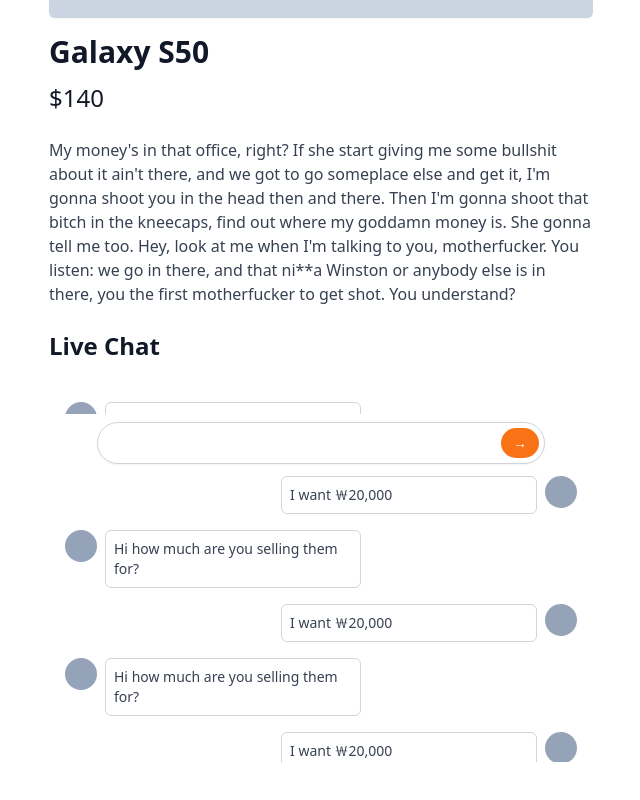
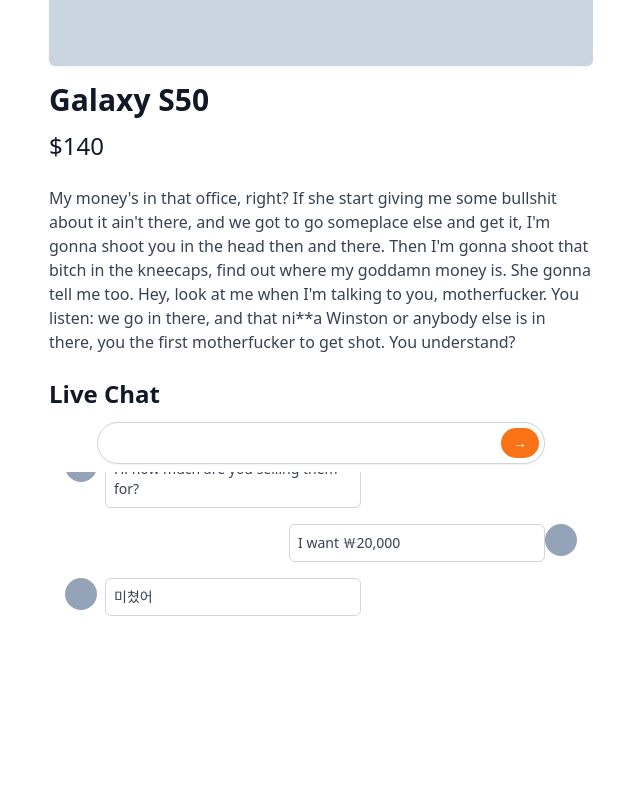
Before and after one commit to eenooy/carrot-market, a Next.js app: page /live/0 in a window 1280 px wide. Shown: the part 328-1128 px from the top of the page, without its empty margins (319-959 px from the left). Built offline with nearby package versions, Linux system fonts and the light colour scheme.

Commit message:
modify: 라이브페이지 컴포넌트화

```diff
--- a/pages/live/[id].tsx
+++ b/pages/live/[id].tsx
@@ -1,8 +1,11 @@
 import type { NextPage } from "next";
+import Layout from "../../components/layout";
+import Message from "../../components/message";
 
 const Stream: NextPage = () => {
     return (
-        <div className="py-10 px-4 space-y-4">
+        <Layout canGoBack>
+            <div className="py-10 px-4  space-y-4">
                 <div className="w-full rounded-md shadow-sm bg-slate-300 aspect-video" />
                 <div className="mt-5">
                     <h1 className="text-3xl font-bold text-gray-900">Galaxy S50</h1>
@@ -10,103 +13,22 @@
                     <p className=" my-6 text-gray-700">
                         My money&apos;s in that office, right? If she start giving me some
                         bullshit about it ain&apos;t there, and we got to go someplace else
-                    and get it, I&apos;m gonna shoot you in the head then and there. Then
-                    I&apos;m gonna shoot that bitch in the kneecaps, find out where my
-                    goddamn money is. She gonna tell me too. Hey, look at me when I&apos;m
-                    talking to you, motherfucker. You listen: we go in there, and that
-                    ni**a Winston or anybody else is in there, you the first motherfucker
-                    to get shot. You understand?
+                        and get it, I&apos;m gonna shoot you in the head then and there.
+                        Then I&apos;m gonna shoot that bitch in the kneecaps, find out where
+                        my goddamn money is. She gonna tell me too. Hey, look at me when
+                        I&apos;m talking to you, motherfucker. You listen: we go in there,
+                        and that ni**a Winston or anybody else is in there, you the first
+                        motherfucker to get shot. You understand?
                     </p>
                 </div>
                 <div>
                     <h2 className="text-2xl font-bold text-gray-900">Live Chat</h2>
                     <div className="py-10 pb-16 h-[50vh] overflow-y-scroll  px-4 space-y-4">
-                    <div className="flex items-start space-x-2">
-                        <div className="w-8 h-8 rounded-full bg-slate-400" />
-                        <div className="w-1/2 text-sm text-gray-700 p-2 border border-gray-300 rounded-md">
-                            <p>Hi how much are you selling them for?</p>
+                        <Message message="Hi how much are you selling them for?" />
+                        <Message message="I want ￦20,000" reversed />
+                        <Message message="미쳤어" />
                     </div>
-                    </div>
-                    <div className="flex flex-row-reverse items-start space-x-2 space-x-reverse">
-                        <div className="w-8 h-8 rounded-full bg-slate-400" />
-                        <div className="w-1/2 text-sm text-gray-700 p-2 border border-gray-300 rounded-md">
-                            <p>I want ￦20,000</p>
-                        </div>
-                    </div>
-                    <div className="flex items-start space-x-2">
-                        <div className="w-8 h-8 rounded-full bg-slate-400" />
-                        <div className="w-1/2 text-sm text-gray-700 p-2 border border-gray-300 rounded-md">
-                            <p>Hi how much are you selling them for?</p>
-                        </div>
-                    </div>
-                    <div className="flex flex-row-reverse items-start space-x-2 space-x-reverse">
-                        <div className="w-8 h-8 rounded-full bg-slate-400" />
-                        <div className="w-1/2 text-sm text-gray-700 p-2 border border-gray-300 rounded-md">
-                            <p>I want ￦20,000</p>
-                        </div>
-                    </div>
-                    <div className="flex items-start space-x-2">
-                        <div className="w-8 h-8 rounded-full bg-slate-400" />
-                        <div className="w-1/2 text-sm text-gray-700 p-2 border border-gray-300 rounded-md">
-                            <p>Hi how much are you selling them for?</p>
-                        </div>
-                    </div>
-                    <div className="flex flex-row-reverse items-start space-x-2 space-x-reverse">
-                        <div className="w-8 h-8 rounded-full bg-slate-400" />
-                        <div className="w-1/2 text-sm text-gray-700 p-2 border border-gray-300 rounded-md">
-                            <p>I want ￦20,000</p>
-                        </div>
-                    </div>
-                    <div className="flex items-start space-x-2">
-                        <div className="w-8 h-8 rounded-full bg-slate-400" />
-                        <div className="w-1/2 text-sm text-gray-700 p-2 border border-gray-300 rounded-md">
-                            <p>Hi how much are you selling them for?</p>
-                        </div>
-                    </div>
-                    <div className="flex flex-row-reverse items-start space-x-2 space-x-reverse">
-                        <div className="w-8 h-8 rounded-full bg-slate-400" />
-                        <div className="w-1/2 text-sm text-gray-700 p-2 border border-gray-300 rounded-md">
-                            <p>I want ￦20,000</p>
-                        </div>
-                    </div>
-                    <div className="flex items-start space-x-2">
-                        <div className="w-8 h-8 rounded-full bg-slate-400" />
-                        <div className="w-1/2 text-sm text-gray-700 p-2 border border-gray-300 rounded-md">
-                            <p>Hi how much are you selling them for?</p>
-                        </div>
-                    </div>
-                    <div className="flex flex-row-reverse items-start space-x-2 space-x-reverse">
-                        <div className="w-8 h-8 rounded-full bg-slate-400" />
-                        <div className="w-1/2 text-sm text-gray-700 p-2 border border-gray-300 rounded-md">
-                            <p>I want ￦20,000</p>
-                        </div>
-                    </div>
-                    <div className="flex items-start space-x-2">
-                        <div className="w-8 h-8 rounded-full bg-slate-400" />
-                        <div className="w-1/2 text-sm text-gray-700 p-2 border border-gray-300 rounded-md">
-                            <p>Hi how much are you selling them for?</p>
-                        </div>
-                    </div>
-                    <div className="flex flex-row-reverse items-start space-x-2 space-x-reverse">
-                        <div className="w-8 h-8 rounded-full bg-slate-400" />
-                        <div className="w-1/2 text-sm text-gray-700 p-2 border border-gray-300 rounded-md">
-                            <p>I want ￦20,000</p>
-                        </div>
-                    </div>
-                    <div className="flex items-start space-x-2">
-                        <div className="w-8 h-8 rounded-full bg-slate-400" />
-                        <div className="w-1/2 text-sm text-gray-700 p-2 border border-gray-300 rounded-md">
-                            <p>Hi how much are you selling them for?</p>
-                        </div>
-                    </div>
-                    <div className="flex flex-row-reverse items-start space-x-2 space-x-reverse">
-                        <div className="w-8 h-8 rounded-full bg-slate-400" />
-                        <div className="w-1/2 text-sm text-gray-700 p-2 border border-gray-300 rounded-md">
-                            <p>I want ￦20,000</p>
-                        </div>
-                    </div>
-                </div>
-                <div className="fixed py-2 px-4 bg-white bottom-0 inset-x-0">
+                    <div className="fixed py-2 bg-white  bottom-0 inset-x-0">
                         <div className="flex relative max-w-md items-center  w-full mx-auto">
                             <input
                                 type="text"
@@ -121,6 +43,7 @@
                     </div>
                 </div>
             </div>
+        </Layout>
     );
 };
 
--- a/pages/live/index.tsx
+++ b/pages/live/index.tsx
@@ -1,4 +1,6 @@
 import type { NextPage } from "next";
+import Link from "next/link";
+import FloatingButton from "../../components/floating-button";
 import Layout from "../../components/layout";
 
 const Live: NextPage = () => {
@@ -6,14 +8,16 @@
         <Layout hasTabBar title="라이브">
             <div className=" divide-y-[1px] space-y-4">
                 {[1, 1, 1, 1, 1, 1, 1].map((_, i) => (
-                    <div className="pt-4  px-4" key={i}>
-                        <div className="w-full rounded-md shadow-sm bg-slate-300 aspect-video" />
-                        <h1 className="text-2xl mt-2 font-bold text-gray-900">
-                            Galaxy S50
-                        </h1>
-                    </div>
+                    <Link key={i} href={`/live/${i}`}>
+                        <a className="pt-4 block  px-4">
+                            <div className="w-full rounded-md shadow-sm bg-slate-300 aspect-video" />
+                            <h1 className="text-2xl mt-2 font-bold text-gray-900">
+                                Galaxy S50
+                            </h1>
+                        </a>
+                    </Link>
                 ))}
-                <button className="fixed hover:bg-orange-500 transition-colors cursor-pointer  bottom-24 right-5 shadow-xl bg-orange-400 rounded-full p-4 border-transparent text-white">
+                <FloatingButton href="/live/create">
                     <svg
                         className="w-6 h-6"
                         fill="none"
@@ -28,7 +32,7 @@
                             d="M15 10l4.553-2.276A1 1 0 0121 8.618v6.764a1 1 0 01-1.447.894L15 14M5 18h8a2 2 0 002-2V8a2 2 0 00-2-2H5a2 2 0 00-2 2v8a2 2 0 002 2z"
                         ></path>
                     </svg>
-                </button>
+                </FloatingButton>
             </div>
         </Layout>
     );
```
Also changed, not shown: pages/live/create.tsx (+18 -57 lines). Lines whose indentation alone changed are shown as unchanged.
